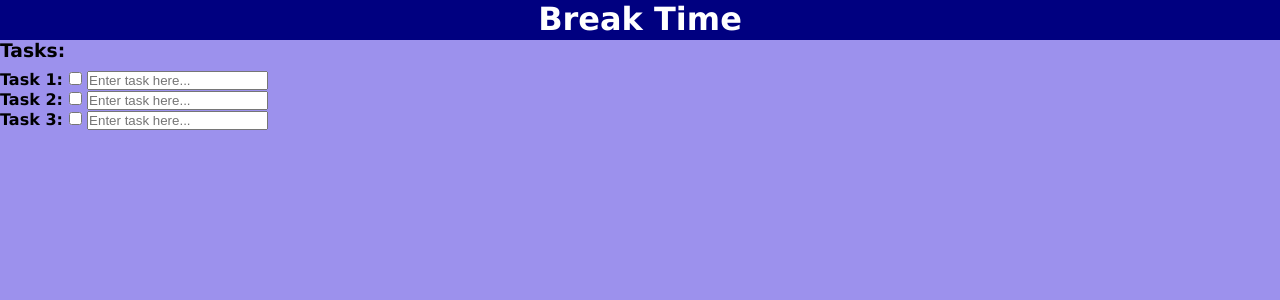
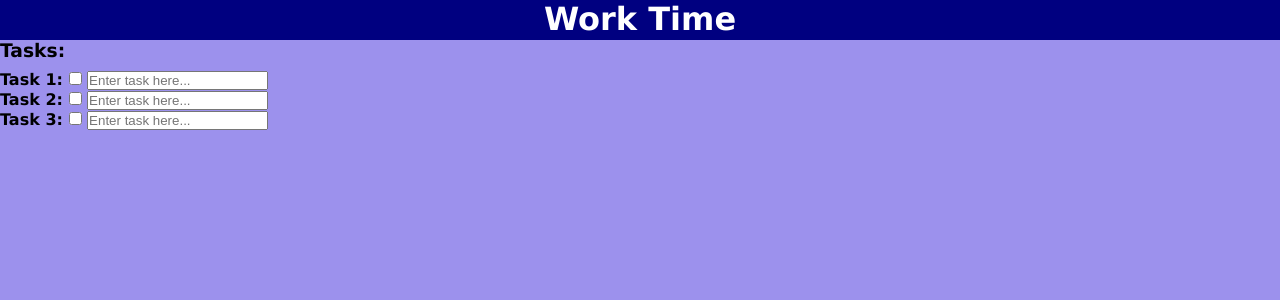
Before and after one commit to vfr9/switch-timer-group-project, a Flask app: page /work in a window 1280 px wide. Shown: the top 300 px of the page. Run offline with Flask 2, Linux system fonts and the light colour scheme.

```diff
--- a/templates/break.html
+++ b/templates/break.html
@@ -1,6 +1,7 @@
 <html>
     <head>
         <link rel="stylesheet" href="{{ url_for('static',filename='break_style.css') }}" type"text/css">
+        <title>Break Time</title>
     </head>
     <body>
         <div class = "header">
--- a/templates/work.html
+++ b/templates/work.html
@@ -1,10 +1,11 @@
 <html>
     <head>
         <link rel="stylesheet" href="{{ url_for('static',filename='work_style.css') }}" type"text/css">
+        <title>Work Time</title>
     </head>
     <body>
         <div class = "header">
-            <h1>Break Time</h1>
+            <h1>Work Time</h1>
          </div>
         <h3>Tasks:<br></h3>
         <h4>
```
Also changed, not shown: README.md.
